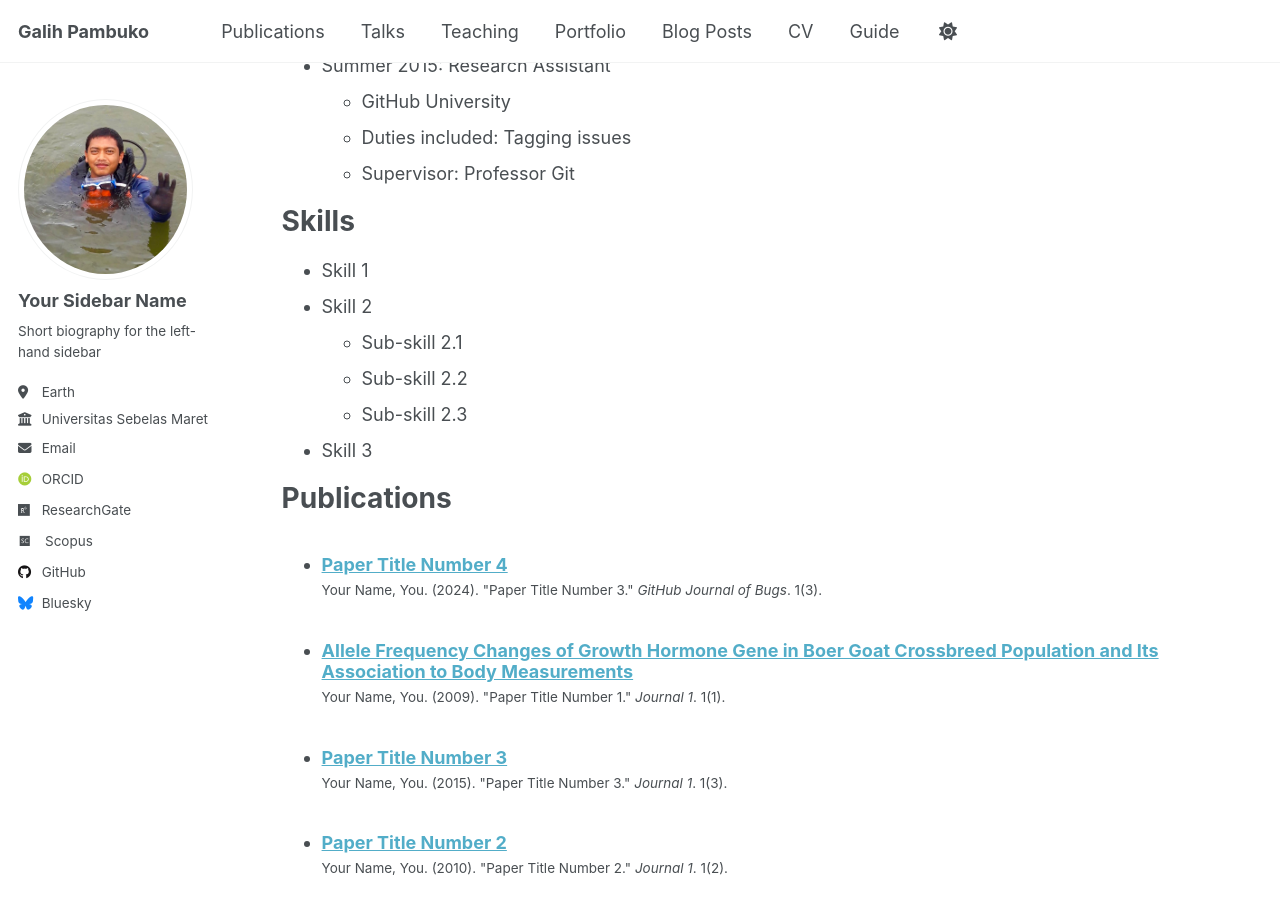
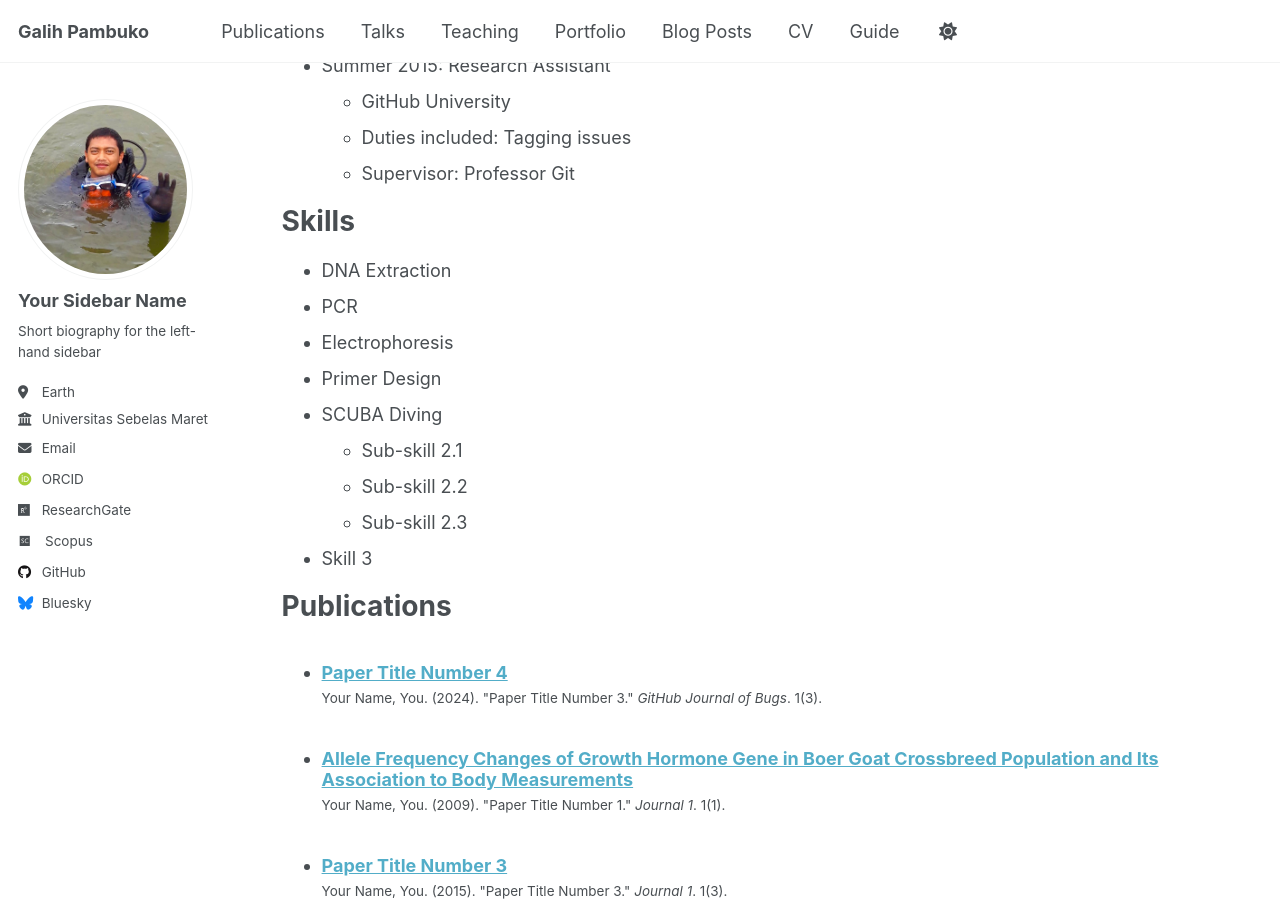
Before and after one commit to gpambuko/CV, a Jekyll site: the page built from _pages/cv.md, in a window 1280 px wide and 900 px high, scrolled down 562 px. Built offline with Jekyll 4.4.1, drawn with Linux system fonts in a browser that asks for light colours; some web fonts are replaced.

Commit message:
update CV

```diff
--- a/_pages/cv.md
+++ b/_pages/cv.md
@@ -33,8 +33,11 @@ Work experience
 
 Skills
 ======
-* Skill 1
-* Skill 2
+* DNA Extraction
+* PCR
+* Electrophoresis
+* Primer Design
+* SCUBA Diving
   * Sub-skill 2.1
   * Sub-skill 2.2
   * Sub-skill 2.3
```
